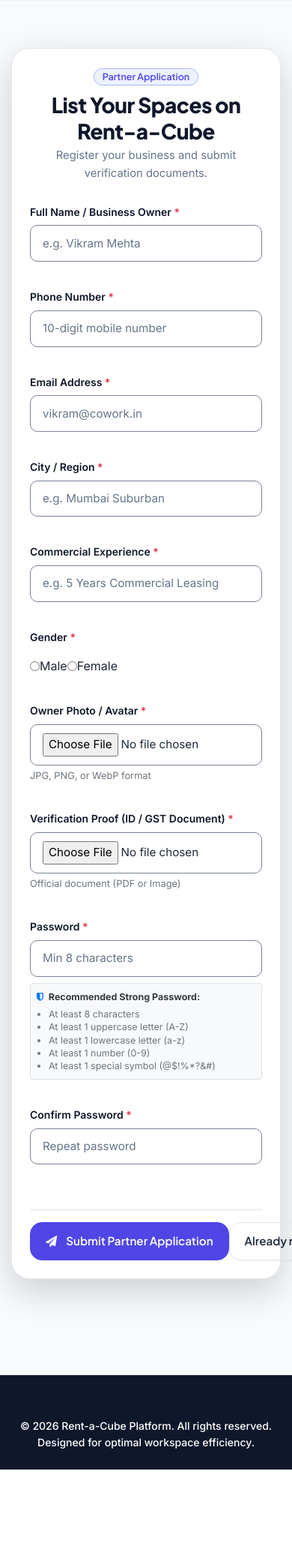
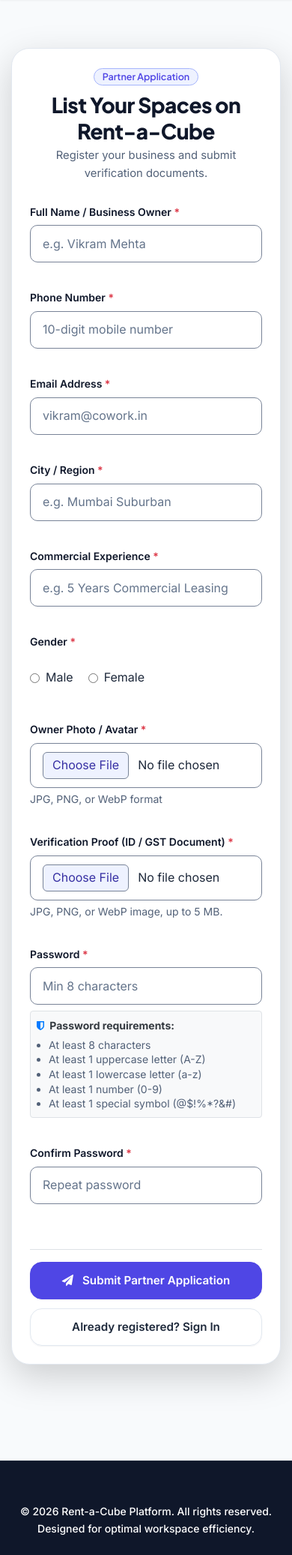
Before and after one commit to Najeel08/Rent-a-Cube, a Django app: page /owners/vreg in a window 390 px wide. Shown: the part 87-2161 px from the top of the page at 75% size. Before the commit the page ends 2047 px from the top, so only its background shows below. Run offline with Django 5.2, Linux system fonts and the light colour scheme; parts of the project's set-up code (start-up, migrations or seed data) failed here and were passed over; some libraries are stand-ins or nearby versions.

Commit message:
Enhance registration and booking forms with improved validation, feedback mechanisms, and accessibility features

```diff
--- a/static/css/rentacube-core.css
+++ b/static/css/rentacube-core.css
@@ -2687,3 +2687,38 @@
 .admin-sidebar .text-danger { color: var(--rc-danger-on-dark) !important; }
 .workspace-inspiration h5 { color: var(--rc-dark) !important; }
 .hero-title, .section-title { overflow-wrap: break-word; min-width: 0; }
+
+.text-muted { color: var(--rc-text-muted) !important; }
+.cube-btn { font-family: var(--rc-font-body); }
+.cube-form-group .cube-input,
+.cube-form-group .cube-select,
+.cube-form-group .cube-textarea { border-color: var(--rc-field-border); }
+.cube-form-group input[type="number"].cube-input { height: 48px; padding: .7rem 1rem; }
+.cube-form-group > small { font-size: .875rem; line-height: 1.5; }
+.cube-form-group .text-success { color: var(--rc-success-text) !important; }
+.cube-form-card a.text-primary { color: var(--rc-primary) !important; }
+.cube-form-group .cube-input[aria-invalid="true"] { border-color: var(--rc-danger); }
+.booking-feedback { flex-wrap: wrap; }
+.booking-feedback a { color: inherit; font-weight: 600; text-decoration: underline; }
+.registration-password-hint { font-size: .875rem; }
+.workspace-search-form .cube-btn { min-height: 44px; flex-shrink: 0; margin-left: .5rem; }
+.registration-gender-options { flex-wrap: wrap; gap: 1.25rem; }
+.registration-gender-options label { min-height: 44px; gap: .5rem; }
+.cube-input[type="file"]::file-selector-button {
+  min-height: 32px;
+  margin-right: .75rem;
+  padding: .25rem .75rem;
+  border: 1px solid var(--rc-field-border);
+  border-radius: var(--rc-radius-sm);
+  background: var(--rc-primary-light);
+  color: var(--rc-primary-active);
+  font: inherit;
+  cursor: pointer;
+}
+@media (max-width: 575px) {
+  .cube-form-group .cube-input,
+  .cube-form-group .cube-select,
+  .cube-form-group .cube-textarea { font-size: 1rem !important; }
+  .owner-registration-actions { flex-direction: column; gap: .75rem; }
+  .owner-registration-actions .cube-btn { width: 100%; white-space: normal; }
+}
--- a/static/css/tokens.css
+++ b/static/css/tokens.css
@@ -14,7 +14,7 @@
   --rc-dark: #0F172A;
   --rc-dark-card: #1E293B;
   --rc-text-main: #1E293B;
-  --rc-text-muted: #64748B;
+  --rc-text-muted: #526178;
   --rc-text-light: #64748B;
   --rc-bg-main: #F8FAFC;
   --rc-bg-card: #FFFFFF;
--- a/static/js/registration.js
+++ b/static/js/registration.js
@@ -1,5 +1,6 @@
 /* Shared registration feedback; server-side validation remains authoritative. */
 function setupRegistrationForm(formId, phoneId) {
+    const strongRegex = /^(?=.*[a-z])(?=.*[A-Z])(?=.*\d)(?=.*[@$!%*?&#^()_+\-=])[A-Za-z\d@$!%*?&#^()_+\-=]{8,20}$/;
     function validateEmailField(input, errorId) {
         const email = input.value.trim();
         const errElem = document.getElementById(errorId);
@@ -7,13 +8,16 @@
         const emailRegex = /^[a-zA-Z0-9._%+-]+@[a-zA-Z0-9.-]+\.[a-zA-Z]{2,}$/;
         if (!email) {
             errElem.textContent = "";
+            input.removeAttribute('aria-invalid');
             return false;
         }
         if (!emailRegex.test(email)) {
+            input.setAttribute('aria-invalid', 'true');
             errElem.textContent = "Enter a valid email address, such as name@example.com.";
             errElem.className = "text-danger mt-1 d-block";
             return false;
         } else {
+            input.setAttribute('aria-invalid', 'false');
             errElem.textContent = "Valid email address.";
             errElem.className = "text-success mt-1 d-block";
             return true;
@@ -21,7 +25,11 @@
     }
 
     function checkPasswordStrength() {
-        const pwd = document.getElementById("password").value;
+        const passwordInput = document.getElementById("password");
+        const pwd = passwordInput.value;
+        if (pwd) passwordInput.setAttribute('aria-invalid', String(!strongRegex.test(pwd)));
+        else passwordInput.removeAttribute('aria-invalid');
+        if (strongRegex.test(pwd)) document.getElementById("passwordError").textContent = "";
 
         const hasLength = pwd.length >= 8;
         const hasUpper = /[A-Z]/.test(pwd);
@@ -42,10 +50,10 @@
         const elem = document.getElementById(elemId);
         if (!elem) return;
         if (isValid) {
-            elem.style.color = "#10B981";
+            elem.style.color = "var(--rc-success-text)";
             elem.style.fontWeight = "600";
         } else {
-            elem.style.color = "#64748B";
+            elem.style.color = "var(--rc-text-muted)";
             elem.style.fontWeight = "normal";
         }
     }
@@ -53,20 +61,33 @@
     function checkPasswordMatch() {
         const pwd = document.getElementById("password").value;
         const cpwd = document.getElementById("cpassword").value;
+        const confirmInput = document.getElementById("cpassword");
         const cpwdErr = document.getElementById("cpasswordError");
 
         if (!cpwd) {
             cpwdErr.textContent = "";
+            confirmInput.removeAttribute('aria-invalid');
             return;
         }
 
         if (pwd !== cpwd) {
+            confirmInput.setAttribute('aria-invalid', 'true');
             cpwdErr.textContent = "Passwords do not match.";
             cpwdErr.className = "text-danger mt-1 d-block";
         } else {
+            confirmInput.setAttribute('aria-invalid', 'false');
             cpwdErr.textContent = "Passwords match.";
             cpwdErr.className = "text-success mt-1 d-block";
         }
+    }
+
+    function validatePhoneField() {
+        const phoneInput = document.getElementById(phoneId);
+        const valid = /^[6-9][0-9]{9}$/.test(phoneInput.value.trim());
+        const phoneErr = document.getElementById("phoneError");
+        phoneInput.setAttribute('aria-invalid', String(!valid));
+        phoneErr.textContent = valid ? "" : "Enter a valid 10-digit Indian mobile number starting with 6, 7, 8, or 9.";
+        return valid;
     }
 
     function validateForm() {
@@ -76,40 +97,41 @@
             return false;
         }
 
-        const phone = document.getElementById(phoneId).value.trim();
-        const phoneErr = document.getElementById("phoneError");
-        if (!/^[6-9][0-9]{9}$/.test(phone)) {
-            phoneErr.textContent = "Enter a valid 10-digit Indian mobile number starting with 6, 7, 8, or 9.";
+        if (!validatePhoneField()) {
             document.getElementById(phoneId).focus();
             return false;
-        } else {
-            phoneErr.textContent = "";
         }
 
         const pwd = document.getElementById("password").value;
         const cpwd = document.getElementById("cpassword").value;
         const pwdErr = document.getElementById("passwordError");
 
-        const strongRegex = /^(?=.*[a-z])(?=.*[A-Z])(?=.*\d)(?=.*[@$!%*?&#^()_+\-=])[A-Za-z\d@$!%*?&#^()_+\-=]{8,20}$/;
         if (!strongRegex.test(pwd)) {
+            document.getElementById("password").setAttribute('aria-invalid', 'true');
             pwdErr.textContent = "Use 8 to 20 characters with uppercase, lowercase, a number, and a special character.";
             document.getElementById("password").focus();
             return false;
         } else {
             pwdErr.textContent = "";
+            document.getElementById("password").setAttribute('aria-invalid', 'false');
         }
 
         if (pwd !== cpwd) {
+            document.getElementById("cpassword").setAttribute('aria-invalid', 'true');
             document.getElementById("cpasswordError").textContent = "Passwords do not match.";
             document.getElementById("cpassword").focus();
             return false;
         }
 
+        document.getElementById("cpassword").setAttribute('aria-invalid', 'false');
         return true;
     }
 
     document.getElementById(formId).addEventListener('submit', function (event) { if (!validateForm()) event.preventDefault(); });
     document.getElementById('email').addEventListener('input', function (event) { validateEmailField(this, 'emailError'); });
+    document.getElementById(phoneId).addEventListener('input', function () {
+        if (this.getAttribute('aria-invalid') === 'true') validatePhoneField();
+    });
     document.getElementById('password').addEventListener('input', function () { checkPasswordStrength(); });
     document.getElementById('cpassword').addEventListener('input', function () { checkPasswordMatch(); });
 }
--- a/templates/owners/register.html
+++ b/templates/owners/register.html
@@ -87,8 +87,8 @@
 										<label class="cube-label" for="phonenumber">
 											Phone Number <span class="text-danger">*</span>
 										</label>
-										<input type="tel" name="phonenumber" id="phonenumber" class="cube-input" placeholder="10-digit mobile number" minlength="10" maxlength="10" pattern="^[6-9][0-9]{9}$" title="Please enter a valid 10-digit mobile number starting with 6, 7, 8, or 9" data-digits-only required>
-										<small id="phoneError" class="text-danger mt-1 d-block"></small>
+										<input type="tel" name="phonenumber" id="phonenumber" class="cube-input" placeholder="10-digit mobile number" minlength="10" maxlength="10" pattern="^[6-9][0-9]{9}$" title="Please enter a valid 10-digit mobile number starting with 6, 7, 8, or 9" data-digits-only required aria-describedby="phoneError" autocomplete="tel">
+										<small id="phoneError" aria-live="polite" aria-atomic="true" class="text-danger mt-1 d-block"></small>
 									</div>
 								</div>
 
@@ -98,8 +98,8 @@
 										<label class="cube-label" for="email">
 											Email Address <span class="text-danger">*</span>
 										</label>
-										<input type="email" name="email" id="email" class="cube-input" placeholder="vikram@cowork.in" pattern="^[a-zA-Z0-9._%+-]+@[a-zA-Z0-9.-]+\.[a-zA-Z]{2,}$" title="Please enter a valid email address (e.g. vikram@cowork.in)" required>
-										<small id="emailError" class="text-danger mt-1 d-block"></small>
+										<input type="email" name="email" id="email" class="cube-input" placeholder="vikram@cowork.in" pattern="^[a-zA-Z0-9._%+-]+@[a-zA-Z0-9.-]+\.[a-zA-Z]{2,}$" title="Please enter a valid email address (e.g. vikram@cowork.in)" required aria-describedby="emailError" autocomplete="email">
+										<small id="emailError" aria-live="polite" aria-atomic="true" class="text-danger mt-1 d-block"></small>
 									</div>
 								</div>
 
@@ -128,8 +128,8 @@
 
 								<div class="col-md-6 mb-3">
 									<div class="cube-form-group">
-										<label class="cube-label">Gender <span class="text-danger">*</span></label>
-										<div class="d-flex align-items-center gap-4 pt-2">
+										<label id="genderLabel" class="cube-label">Gender <span class="text-danger">*</span></label>
+										<div class="registration-gender-options d-flex align-items-center gap-4 pt-2" role="group" aria-labelledby="genderLabel">
 											<label class="d-flex align-items-center gap-2 mb-0" style="cursor: pointer;">
 												<input type="radio" name="gender" value="male" required> Male
 											</label>
@@ -146,7 +146,7 @@
 										<label class="cube-label" for="image">
 											Owner Photo / Avatar <span class="text-danger">*</span>
 										</label>
-										<input type="file" name="image" id="image" class="cube-input" accept="image/*" required>
+										<input type="file" name="image" id="image" class="cube-input" accept=".jpg,.jpeg,.png,.webp" required>
 										<small class="text-muted mt-1 d-block">JPG, PNG, or WebP format</small>
 									</div>
 								</div>
@@ -157,8 +157,8 @@
 										<label class="cube-label" for="proof">
 											Verification Proof (ID / GST Document) <span class="text-danger">*</span>
 										</label>
-										<input type="file" name="proof" id="proof" class="cube-input" accept="image/*,.pdf" required>
-										<small class="text-muted mt-1 d-block">Official document (PDF or Image)</small>
+										<input type="file" name="proof" id="proof" class="cube-input" accept=".jpg,.jpeg,.png,.webp" aria-describedby="proofHelp" required>
+										<small id="proofHelp" class="text-muted mt-1 d-block">JPG, PNG, or WebP image, up to 5 MB.</small>
 									</div>
 								</div>
 
@@ -168,11 +168,11 @@
 										<label class="cube-label" for="password">
 											Password <span class="text-danger">*</span>
 										</label>
-										<input type="password" name="password" id="password" class="cube-input" placeholder="Min 8 characters" minlength="8" maxlength="20" required>
+										<input type="password" name="password" id="password" class="cube-input" placeholder="Min 8 characters" minlength="8" maxlength="20" required aria-describedby="pwdCriteria passwordError" autocomplete="new-password">
 
 
-										<div class="p-2 mt-2 rounded bg-light border" style="font-size: 0.78rem;">
-											<span class="font-weight-bold text-dark d-block mb-1"><i class="fa fa-shield text-primary mr-1"></i> Recommended Strong Password:</span>
+										<div class="registration-password-hint p-2 mt-2 rounded bg-light border">
+											<span class="font-weight-bold text-dark d-block mb-1"><i class="fa fa-shield text-primary mr-1"></i> Password requirements:</span>
 											<ul class="pl-3 mb-0 text-muted" id="pwdCriteria" style="line-height: 1.4;">
 												<li id="critLength">At least 8 characters</li>
 												<li id="critUpper">At least 1 uppercase letter (A-Z)</li>
@@ -181,7 +181,7 @@
 												<li id="critSpecial">At least 1 special symbol (@$!%*?&#)</li>
 											</ul>
 										</div>
-										<small id="passwordError" class="text-danger mt-1 d-block"></small>
+										<small id="passwordError" aria-live="polite" aria-atomic="true" class="text-danger mt-1 d-block"></small>
 									</div>
 								</div>
 
@@ -191,14 +191,14 @@
 										<label class="cube-label" for="cpassword">
 											Confirm Password <span class="text-danger">*</span>
 										</label>
-										<input type="password" name="cpassword" id="cpassword" class="cube-input" placeholder="Repeat password" minlength="8" maxlength="20" required>
-										<small id="cpasswordError" class="text-danger mt-1 d-block"></small>
+										<input type="password" name="cpassword" id="cpassword" class="cube-input" placeholder="Repeat password" minlength="8" maxlength="20" required aria-describedby="cpasswordError" autocomplete="new-password">
+										<small id="cpasswordError" aria-live="polite" aria-atomic="true" class="text-danger mt-1 d-block"></small>
 									</div>
 								</div>
 							</div>
 
 
-							<div class="mt-4 pt-3 border-top d-flex gap-3">
+							<div class="owner-registration-actions mt-4 pt-3 border-top d-flex gap-3">
 								<button type="submit" id="contact_form_submit" name="contact_submit" class="cube-btn cube-btn-primary cube-btn-lg flex-fill">
 									<i class="fa fa-paper-plane mr-1"></i> Submit Partner Application
 								</button>
```
Also changed, not shown: accounts/tests/test_workflows.py (+11 -0 lines), home/tests/test_templates.py (+20 -1 lines), templates/accounts/register.html (+11 -11 lines), templates/accounts/workspace_booking_form.html (+21 -3 lines), templates/accounts/workspace_search_results.html (+4 -4 lines), tests/js/registration.test.cjs (+47 -2 lines).
